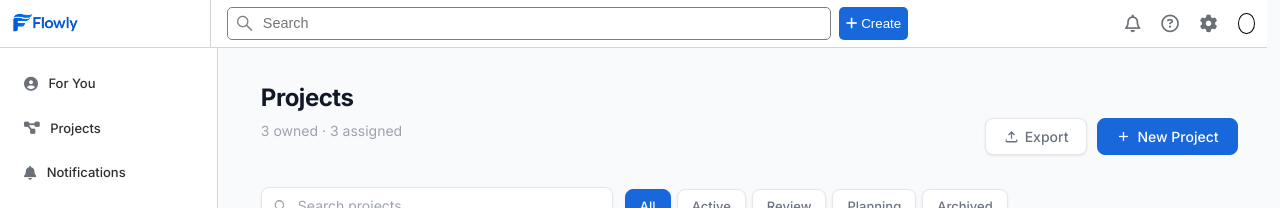
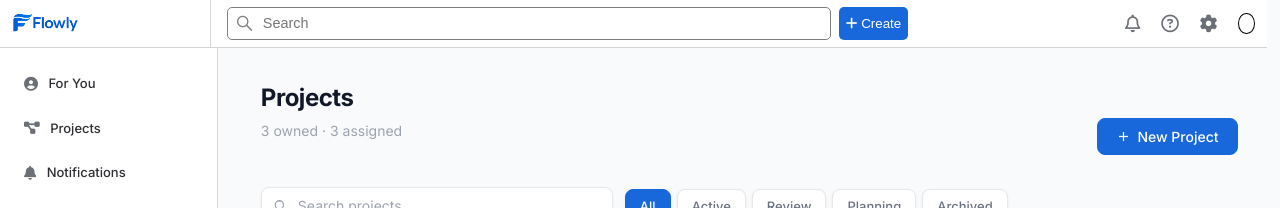
Before and after one commit to stefanpopovic01/project-management-app, a React (Vite) app in the folder frontend/: page /dashboard-projects in a window 1280 px wide. Shown: the top 208 px of the page. Built offline with nearby package versions, Linux system fonts and the light colour scheme.

Commit message:
Dashboard-projects changes

```diff
--- a/frontend/src/pages/DashboardProjects/DashboardProjects.jsx
+++ b/frontend/src/pages/DashboardProjects/DashboardProjects.jsx
@@ -2,9 +2,6 @@ import React, { useState, useMemo } from "react";
 import { useNavigate } from "react-router-dom";
 import "./DashboardProjects.css";
 
-/* ─────────────────────────────────────────────────────
-   ICONS
-───────────────────────────────────────────────────── */
 const Icon = {
   plus: (
     <svg viewBox="0 0 20 20" fill="none" stroke="currentColor" strokeWidth="1.7">
@@ -35,9 +32,7 @@ const Icon = {
   ),
 };
 
-/* ─────────────────────────────────────────────────────
-   MOCK DATA
-───────────────────────────────────────────────────── */
+
 export const ALL_PROJECTS = [
   {
     id: 1, ownership: "owned",
@@ -124,9 +119,6 @@ export const ALL_PROJECTS = [
 const FILTERS   = ["All", "Active", "Review", "Planning", "Archived"];
 const PAGE_SIZE = 6;
 
-/* ─────────────────────────────────────────────────────
-   HELPERS
-───────────────────────────────────────────────────── */
 function formatDeadline(iso) {
   const d    = new Date(iso);
   const now  = new Date();
@@ -139,9 +131,7 @@ function pct(done, total) {
   return total === 0 ? 0 : Math.round((done / total) * 100);
 }
 
-/* ─────────────────────────────────────────────────────
-   AVATAR STACK
-───────────────────────────────────────────────────── */
+
 function AvatarStack({ members, max = 4 }) {
   const visible = members.slice(0, max);
   const extra   = members.length - max;
@@ -155,9 +145,6 @@ function AvatarStack({ members, max = 4 }) {
   );
 }
 
-/* ─────────────────────────────────────────────────────
-   PROJECT CARD
-───────────────────────────────────────────────────── */
 function ProjectCard({ project, onClick }) {
   const progress = pct(project.tasksDone, project.tasksTotal);
   const { label: deadlineLabel, overdue } = formatDeadline(project.deadline);
@@ -205,9 +192,6 @@ function ProjectCard({ project, onClick }) {
   );
 }
 
-/* ─────────────────────────────────────────────────────
-   PAGINATION
-───────────────────────────────────────────────────── */
 function Pagination({ currentPage, totalPages, onPageChange }) {
   if (totalPages <= 1) return null;
 
@@ -258,9 +242,6 @@ function Pagination({ currentPage, totalPages, onPageChange }) {
   );
 }
 
-/* ─────────────────────────────────────────────────────
-   MAIN COMPONENT
-───────────────────────────────────────────────────── */
 export default function DashboardProjects() {
   const navigate = useNavigate();
 
@@ -293,7 +274,7 @@ export default function DashboardProjects() {
     <div className="dproj-page">
       <div className="dproj-inner">
 
-        {/* ── Page header ── */}
+        {/*  Page header */}
         <div className="dproj-page-header">
           <div>
             <h1 className="dproj-page-title">Projects</h1>
@@ -302,12 +283,12 @@ export default function DashboardProjects() {
             </p>
           </div>
           <div className="dproj-header-actions">
-            <button className="dproj-btn ghost">{Icon.export} Export</button>
+            {/* <button className="dproj-btn ghost">{Icon.export} Export</button> */}
             <button className="dproj-btn primary">{Icon.plus} New Project</button>
           </div>
         </div>
 
-        {/* ── Toolbar ── */}
+        {/*  Toolbar  */}
         <div className="dproj-toolbar">
           <div className="dproj-search-wrap">
             <svg className="dproj-search-icon" viewBox="0 0 20 20" fill="none" stroke="currentColor" strokeWidth="1.7">
@@ -335,7 +316,7 @@ export default function DashboardProjects() {
           </div>
         </div>
 
-        {/* ── My Projects ── */}
+        {/*  My Projects  */}
         <div className="dproj-section-head">
           <span className="dproj-section-title">My Projects</span>
           <span className="dproj-section-badge">{owned.length}</span>
@@ -352,7 +333,7 @@ export default function DashboardProjects() {
         </div>
         <Pagination currentPage={ownedPage} totalPages={totalPages(owned)} onPageChange={setOwnedPage} />
 
-        {/* ── Assigned to Me ── */}
+        {/*  Assigned to Me  */}
         <div className="dproj-section-head" style={{ marginTop: "2.5rem" }}>
           <span className="dproj-section-title">Assigned to Me</span>
           <span className="dproj-section-badge" style={{ background: "rgba(167,139,250,0.12)", color: "#7c3aed" }}>
```
Also changed, not shown: frontend/src/pages/DashboardProjects/DashboardProjects.css (+0 -19 lines).
